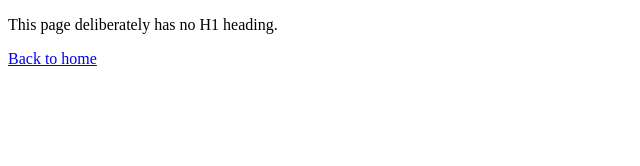
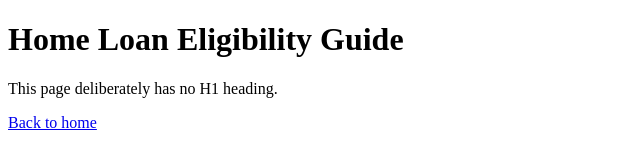
Before and after one commit to chethankumar-sv/sf-selfheal-lab, a plain HTML site: page site/no-h1.html in a window 1280 px wide. Shown: the whole page, without its empty margins (0-640 px from the left). Drawn offline with Linux system fonts and the light colour scheme.

Commit message:
selfheal(ai): missing_h1
**Summary**

- Updated `site/no-h1.html` with a single `<h1>Home Loan Eligibility Guide</h1>` at the top of `<main>`.
- H1 text is taken from the page `<title>` (before `| Lab`), matching other lab pages.
- No other files or markup were changed.

```diff
--- a/site/no-h1.html
+++ b/site/no-h1.html
@@ -8,6 +8,7 @@
 </head>
 <body>
   <main>
+    <h1>Home Loan Eligibility Guide</h1>
     <p>This page deliberately has no H1 heading.</p>
     <a href="/">Back to home</a>
   </main>
```
